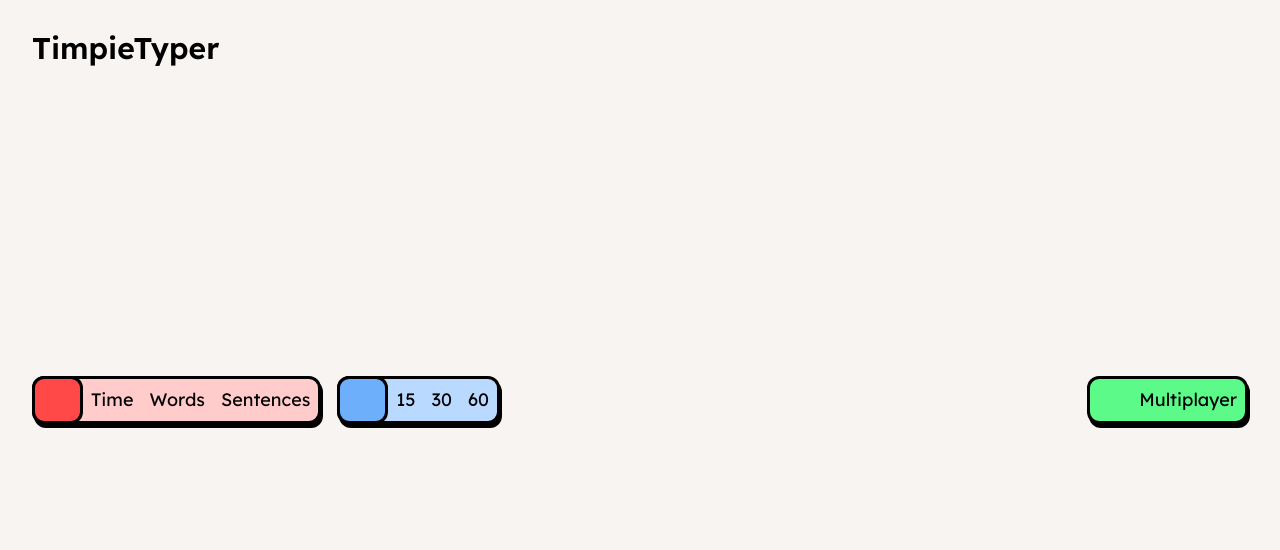
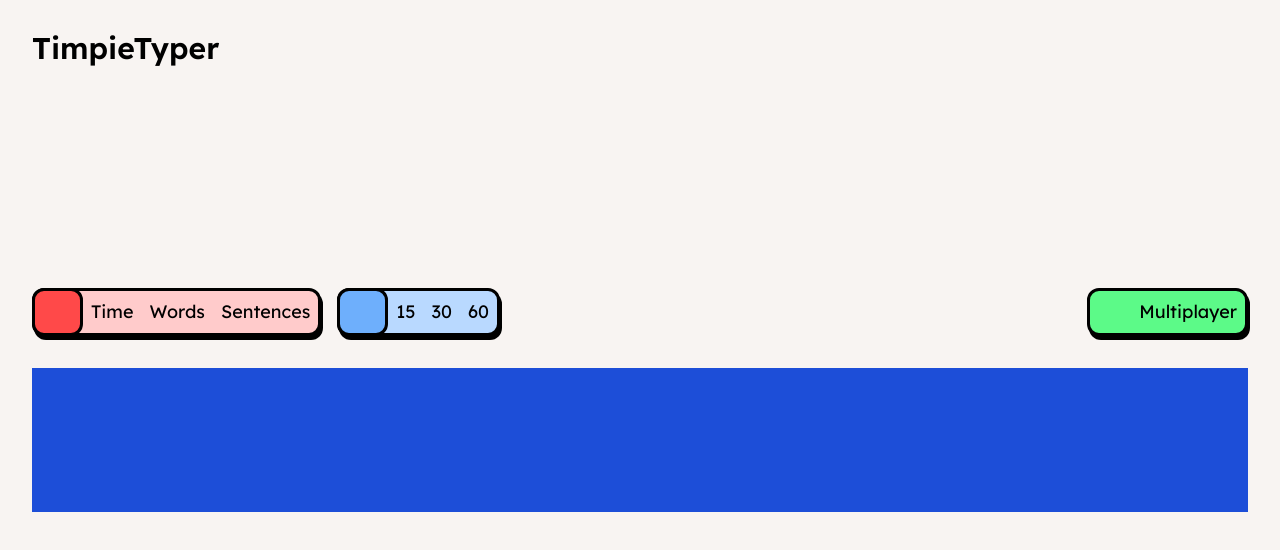
Before and after one commit to timdbie/timpietyper, a React app in the folder frontend/: page / in a window 1280 px wide. Shown: the top 550 px of the page. Built offline with nearby package versions, Linux system fonts and the light colour scheme; some icons are missing; the HTML template or start-up script is replaced by a standard one.

Commit message:
feat: Reworked spacing

```diff
--- a/frontend/src/App.tsx
+++ b/frontend/src/App.tsx
@@ -6,9 +6,9 @@
 
 function App() {
   return (
-    <div className="container flex flex-col h-screen">
+    <div className="container flex flex-col justify-between h-screen">
       <Header />
-      <div className="flex flex-1 justify-center items-center">
+      <div className="flex flex-col justify-center items-center">
         <Bar />
         <Typer />
       </div>
--- a/frontend/src/components/Bar/Bar.tsx
+++ b/frontend/src/components/Bar/Bar.tsx
@@ -3,7 +3,7 @@
 import Select from '../Select/Select'
 
 const Bar: React.FC = () => (
-    <div className="flex-1 flex justify-between">
+    <div className="w-full flex justify-between mb-8">
         <div className="flex flex-row">
             <Select
             icon="mingcute:settings-6-line"
--- a/frontend/src/components/Typer/Typer.tsx
+++ b/frontend/src/components/Typer/Typer.tsx
@@ -1,7 +1,11 @@
 import React from "react";
 
 const Typer: React.FC = () => (
-    <div></div>
+    <div className="w-full h-36 bg-blue-700">
+        <div>
+
+        </div>
+    </div>
 );
 
 export default Typer;
```
